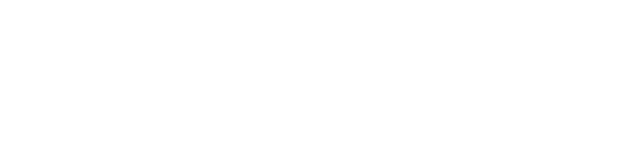
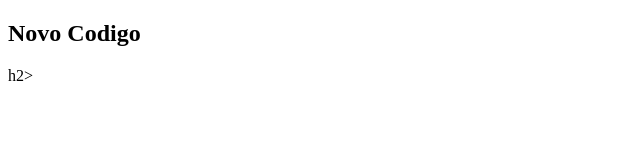
Before and after one commit to Alekseidasilva/Git-Github-Padroes-Tecnicas-Avancadas, a plain HTML site: page contact2.html in a window 1280 px wide. Shown: the whole page, without its empty margins (0-640 px from the left). Drawn offline with Linux system fonts and the light colour scheme.

Commit message:
Update contact2.html

```diff
--- a/contact2.html
+++ b/contact2.html
@@ -3,7 +3,7 @@
 <title>Nova Pagina de Contacto</title>
 </header>
 <body>
-
+<h2>Novo Codigo</h2>h2>
 </body>
 <footer>
 
```
